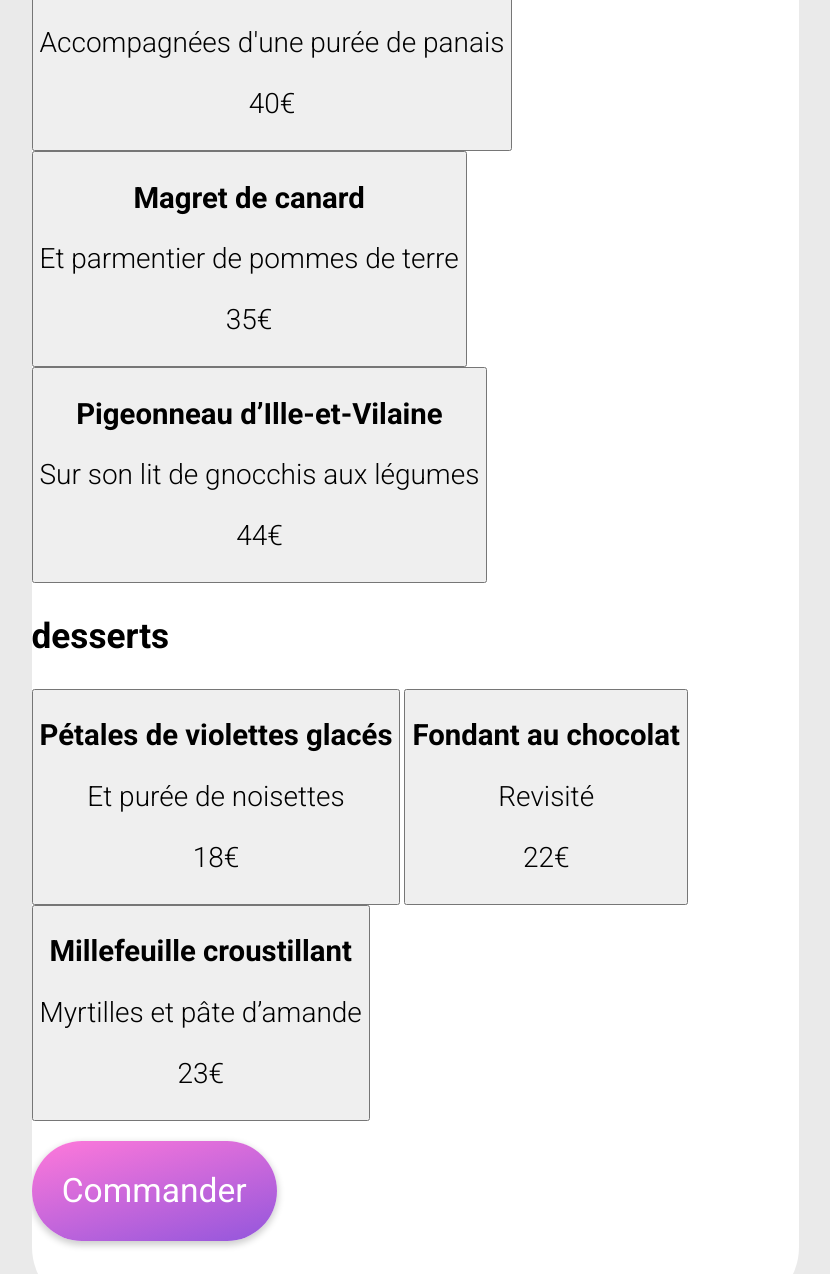
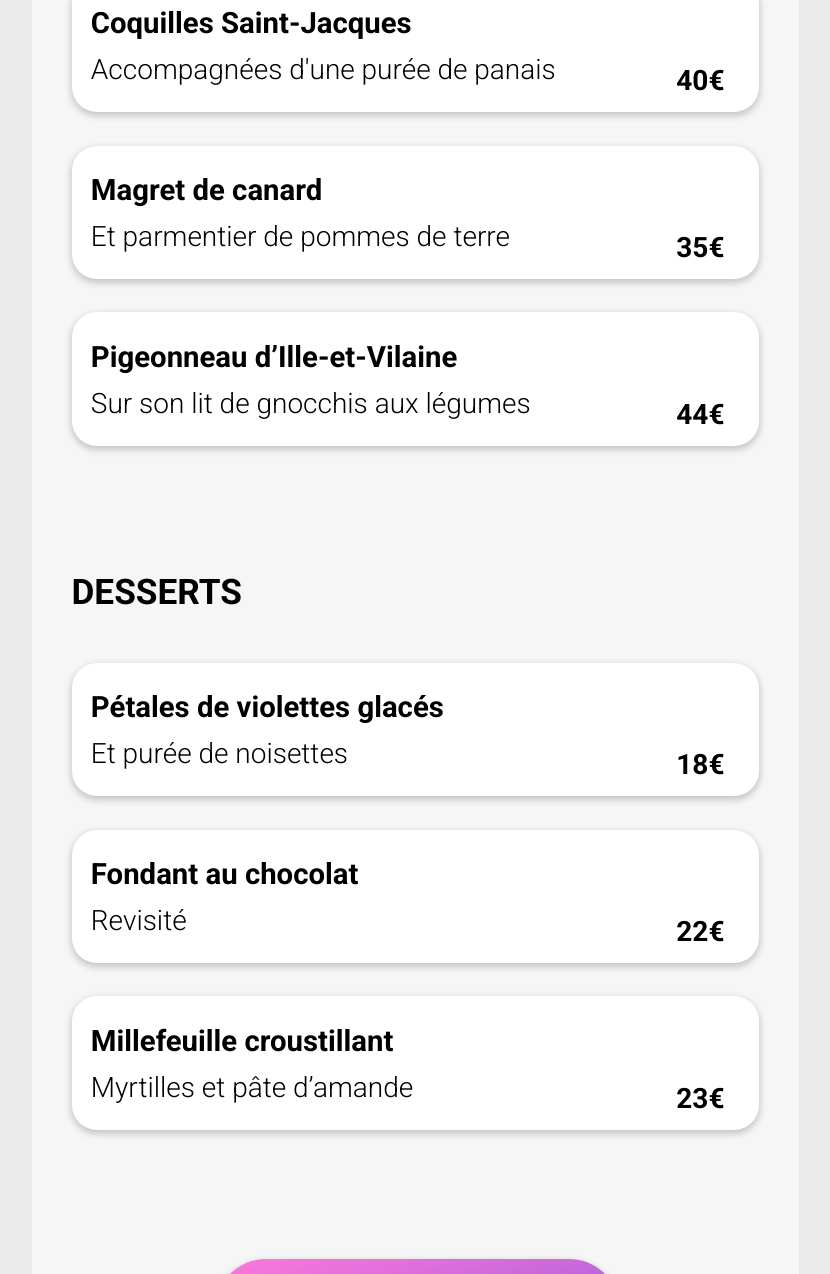
Before and after one commit to TheAxaR/AubryAlexandre_3_16082021, a website: page public/page3.html in a window 1280 px wide. Shown: the part 1526-2800 px from the top of the page, without its empty margins (225-1055 px from the left). Drawn offline with Linux system fonts and the light colour scheme; a web font is replaced by a local one.

Commit message:
Pages completed

```diff
--- a/public/page3.html
+++ b/public/page3.html
@@ -65,72 +65,91 @@
                     alt="favori"
                 >
             </div>
-            <div class="menu__starters">
-                <h3 class="menu__starters__title">entrées</h3>
-                <button class="menu__starters__options">
+            <div class=" meal-type starters">
+                <h3 class="meal-type__title">entrées</h3>
+                <button class="meal-type__options">
+                    <div class="meal-type__options__text">
                         <h3>Tartare de poulpe acidulé</h3>
-                    <p class="menu__starters__options__ingredients">Aux zests d'orange</p>
-                    <p class="menu__starters__options__price">25€</p>
+                        <p>Aux zests d'orange</p>
+                    </div>
+                    <p class="meal-type__options__price">25€</p>
                 </button>
 
-                <button class="menu__starters__options">
+                <button class="meal-type__options">
+                    <div class="meal-type__options__text">
                         <h3>Velouté de légumes d'antan</h3>
-                    <p class="menu__starters__options__ingredients">Carotte, panais, topinambour</p>
-                    <p class="menu__starters__options__price">35€</p>
+                        <p>Carotte, panais, topinambour</p>
+                    </div>
+                    <p class="meal-type__options__price">35€</p>
                 </button>
 
-                <button class="menu__starters__options">
+                <button class="meal-type__options">
+                    <div class="meal-type__options__text">
                         <h3>Soupe à l'oignon</h3>
-                    <p class="menu__starters__options__ingredients">Revisitée</p>
-                    <p class="menu__starters__options__price">20€</p>
+                        <p>Revisitée</p>
+                    </div>
+                    <p class="meal-type__options__price">20€</p>
                 </button>
 
             </div>
 
-            <div class="menu__mains">
-                <h3 class="menu__mains__title">plats</h3>
-                <button class="menu__mains__options">
+            <div class="meal-type mains">
+                <h3 class="meal-type__title">plats</h3>
+                <button class="meal-type__options">
+                    <div class="meal-type__options__text">
                         <h3>Coquilles Saint-Jacques</h3>
-                    <p class="menu__mains__options__ingredients">Accompagnées d'une purée de panais</p>
-                    <p class="menu__mains__options__price">40€</p>
+                        <p>Accompagnées d'une purée de panais</p>
+                    </div>
+                    <p class="meal-type__options__price">40€</p>
                 </button>
 
-                <button class="menu__mains__options">
+                <button class="meal-type__options">
+                    <div class="meal-type__options__text">
                         <h3>Magret de canard</h3>
-                    <p class="menu__mains__options__ingredients">Et parmentier de pommes de terre</p>
-                    <p class="menu__mains__options__price">35€</p>
+                        <p>Et parmentier de pommes de terre</p>
+                    </div>
+                    <p class="meal-type__options__price">35€</p>
                 </button>
 
-                <button class="menu__mains__options">
+                <button class="meal-type__options">
+                    <div class="meal-type__options__text">
                         <h3>Pigeonneau d’Ille-et-Vilaine</h3>
-                    <p class="menu__mains__options__ingredients">Sur son lit de gnocchis aux légumes</p>
-                    <p class="menu__mains__options__price">44€</p>
+                        <p>Sur son lit de gnocchis aux légumes</p>
+                    </div>
+                    <p class="meal-type__options__price">44€</p>
                 </button>
 
             </div>
 
-            <div class="menu__desserts">
-                <h3 class="menu__desserts__title">desserts</h3>
-                <button class="menu__desserts__options">
+            <div class="meal-type desserts">
+                <h3 class="meal-type__title">desserts</h3>
+                <button class="meal-type__options">
+                    <div class="meal-type__options__text">
                         <h3>Pétales de violettes glacés</h3>
-                    <p class="menu__desserts__options__ingredients">Et purée de noisettes</p>
-                    <p class="menu__desserts__options__price">18€</p>
+                        <p>Et purée de noisettes</p>
+                    </div>
+                    <p class="meal-type__options__price">18€</p>
                 </button>
 
-                <button class="menu__desserts__options">
+                <button class="meal-type__options">
+                    <div class="meal-type__options__text">
                         <h3>Fondant au chocolat</h3>
-                    <p class="menu__desserts__options__ingredients">Revisité</p>
-                    <p class="menu__desserts__options__price">22€</p>
+                        <p>Revisité</p>
+                    </div>
+                    <p class="meal-type__options__price">22€</p>
                 </button>
 
-                <button class="menu__desserts__options">
+                <button class="meal-type__options">
+                    <div class="meal-type__options__text">
                         <h3>Millefeuille croustillant</h3>
-                    <p class="menu__desserts__options__ingredients">Myrtilles et pâte d’amande</p>
-                    <p class="menu__desserts__options__price">23€</p>
+                        <p>Myrtilles et pâte d’amande</p>
+                    </div>
+                    <p class="meal-type__options__price">23€</p>
+
                 </button>
             </div>
 
-            <button class="concept__button">Commander</button>
+            <button class="concept__button concept__button--centered">Commander</button>
     </main>
     <footer class="footer">
         <div class="footer__title">
--- a/sass/components/_buttons.scss
+++ b/sass/components/_buttons.scss
@@ -8,6 +8,11 @@
   background: $secondary-color;
   background: linear-gradient(165deg, $secondary-color 0%, $primary-color 100%);
   margin: 0.6em auto 2.1em;
+  &--centered {
+    margin: 0 auto;
+    width: 12em;
+    margin: 0 0 4em 5.5em;
+  }
 }
 
 .steps__button {
--- a/sass/pages/_menus.scss
+++ b/sass/pages/_menus.scss
@@ -7,23 +7,64 @@
 }
 
 .menu {
-  border-radius: 4em;
-  //   border: 2px solid red;
-  overflow: overlay;
-  background-color: white;
+  background-color: $light-grey;
   .menu__header {
-    @include padding-block;
+    display: flex;
+    align-items: center;
+    justify-content: space-between;
+    border-radius: 4em 4em 0 0;
+    padding: 4em 5em 2em 2.5em;
+    transform: translateY(-3em);
+    background-color: $light-grey;
     .menu__title {
       font-family: "Shrikhand", cursive;
-      margin-top: 0;
+      margin: 0;
       font-weight: 500;
       font-size: 3.5em;
     }
     .menu__fave {
-      position: relative;
-      left: 1em;
-      bottom: 1em;
       @include logo-size;
     }
   }
 }
+
+.meal-type {
+  display: flex;
+  flex-direction: column;
+  padding: 0em 2.5em 6em 2.5em;
+  .meal-type__title {
+    margin-top: 0;
+    margin-bottom: 1.5em;
+    text-transform: uppercase;
+  }
+  .meal-type__options {
+    border-radius: 25px;
+    background-color: white;
+
+    display: flex;
+    height: 10em;
+    border: none;
+    margin-bottom: 2.5em;
+    @include shadow;
+    .meal-type__options__text {
+      width: 100%;
+      text-align: left;
+      padding-left: 1em;
+      h3 {
+        margin: 0;
+        padding: 1em 0em 0.5em 0em;
+      }
+      p {
+        margin: 0;
+        padding: 0;
+      }
+    }
+  }
+  .meal-type__options__price {
+    align-self: flex-end;
+    font-weight: bold;
+    margin: 0;
+    padding-bottom: 0.5em;
+    padding-right: 1em;
+  }
+}
```
Also changed, not shown: public/css/style.css, 1 other file. Lines whose indentation alone changed are shown as unchanged.
